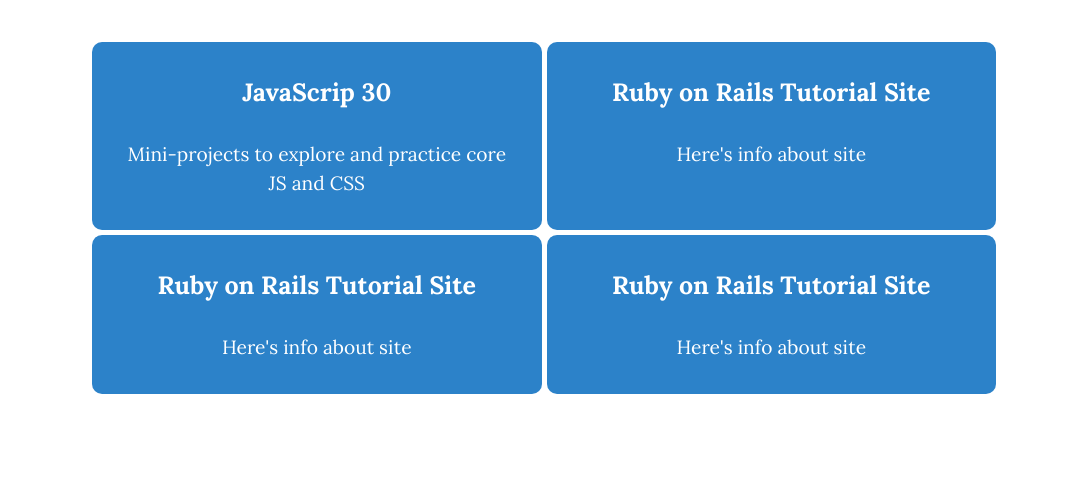
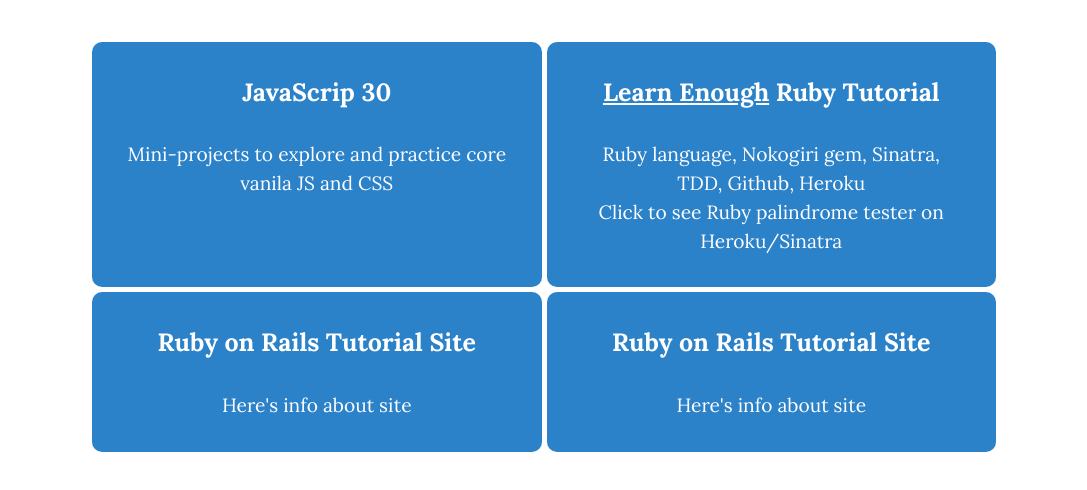
Before and after one commit to mrdotballard/roadtocode, a plain HTML site: page _site/index.html in a window 1280 px wide. Shown: the part 272-762 px from the top of the page, without its empty margins (96-1183 px from the left). Drawn offline with Linux system fonts and the light colour scheme.

Commit message:
Add Ruby Tutorial and Palindrome site

```diff
--- a/_site/css/main.css
+++ b/_site/css/main.css
@@ -136,6 +136,10 @@
   margin: 0 60px;
 }
 
+.project-headings a {
+	color: inherit;
+	text-decoration: underline;
+}
 .content-container {
 	/* display: flex; */
 }
--- a/_site/index.html
+++ b/_site/index.html
@@ -50,15 +50,16 @@
         <div class="JS30 grid-boxes" onclick="location.href='./JS30/JS30.html';">
           <p class="project-headings">JavaScrip 30</p>
           <br>
-          <p>Mini-projects to explore and practice core JS and CSS</p>
+          <p>Mini-projects to explore and practice core vanila JS and CSS</p>
           <a href="/JS30/JS30.html"> <span></span> </a>
         </div>
 
-        <div class="ruby-tutorial grid-boxes">
-          <p class="project-headings">Ruby on Rails Tutorial Site</p>
+        <div class="ruby-tutorial grid-boxes" onclick="window.open('https://powerful-shelf-17911.herokuapp.com')">
+          <p class="project-headings"><a href="https://www.learnenough.com/ruby-tutorial/hello_world" target="_blank">Learn Enough</a> Ruby Tutorial</p>
           <br>
           <ol>
-            <li>Here's info about site</li>
+            <li>Ruby language, Nokogiri gem, Sinatra, TDD, Github, Heroku</li>
+            <li>Click to see Ruby palindrome tester on Heroku/Sinatra</li>
           </ol>
         </div>
 
--- a/css/main.css
+++ b/css/main.css
@@ -136,6 +136,10 @@
   margin: 0 60px;
 }
 
+.project-headings a {
+	color: inherit;
+	text-decoration: underline;
+}
 .content-container {
 	/* display: flex; */
 }
```
Also changed, not shown: index.html (+5 -4 lines).
